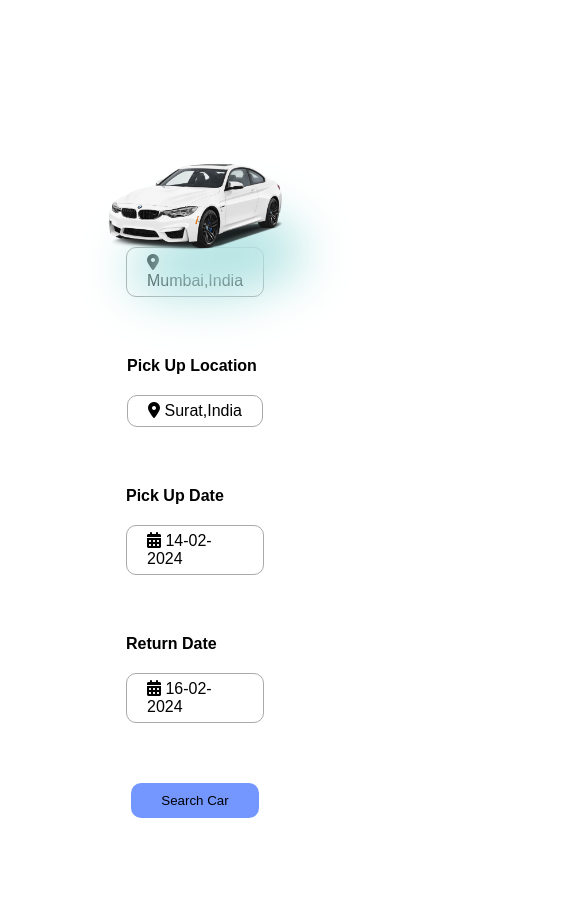
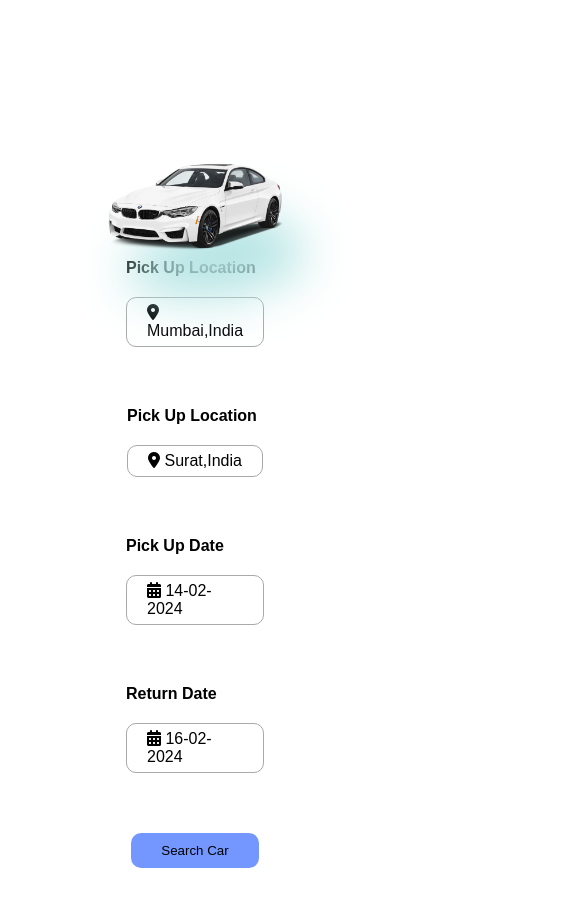
Before and after one commit to Rishabh84363/New-car-rental, a plain HTML site: page index.html in a window 390 px wide. Shown: the part 882-1783 px from the top of the page, 585 px wide, since content can reach past the window. Drawn offline with Linux system fonts and the light colour scheme.

Commit message:
Update index.html

```diff
--- a/index.html
+++ b/index.html
@@ -38,7 +38,7 @@
             }
 
             .loc-sec .main-sec{
-                padding: 500px;
+                padding: 550px;
                 flex-direction: column;
             }
             .car-sec{
```
